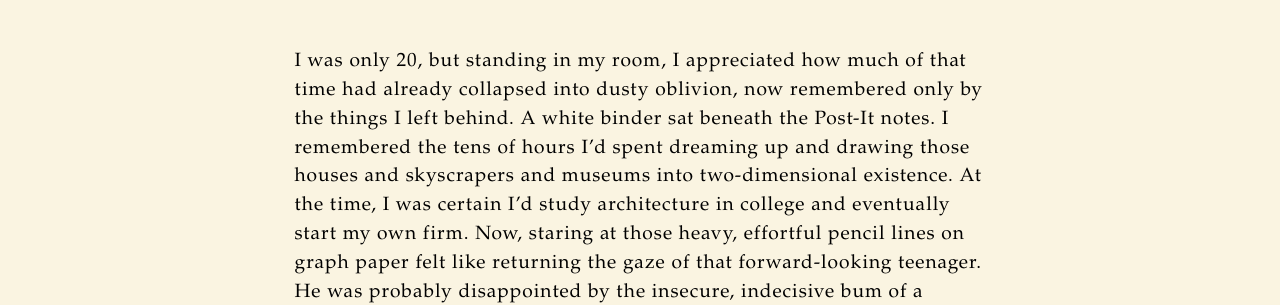
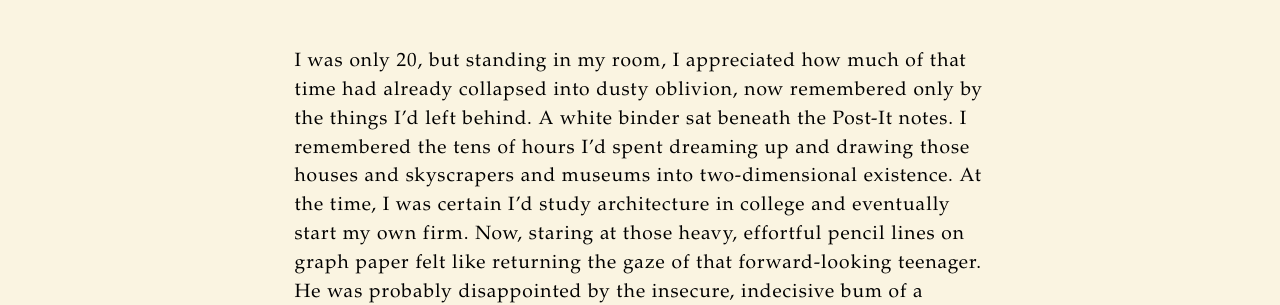
Before and after one commit to jk5228/unnamed, a Jekyll site: the page built from _posts/2014-05-02-cleaning.md, in a window 1280 px wide and 900 px high, scrolled down 2479 px. Shown: the part 208-513 px from the top of the window. Built offline with Jekyll 4.4.1, drawn with Linux system fonts in a browser that asks for light colours; Markdown is read by kramdown in place of the engine named in the settings; some of the changed text lies outside the part shown.

```diff
--- a/_posts/2014-05-02-cleaning.md
+++ b/_posts/2014-05-02-cleaning.md
@@ -11,4 +11,4 @@ This was Christmas day of my sophomore year in college. In recent years my famil
 
 My old desk was covered with more papers and bits of plastic and metal dissected from airsoft guns and dead electronics. At the corner of my desk sat a blue rotating desk organizer, filled with cereal box trinkets, springs sticking out from a gaggle of magnets like unkempt hair. I appraised all of these worthless, inscrutable scraps of the past with some satisfaction. I alone could unravel this frozen, meaningless chaos. Where this round bit came from, its function, why it now sat on my desk. When I drew this picture and what I was thinking at the time. A few hours had already passed, and I’d so far managed to scavenge around for glimmers in an unperturbed sea of memories. Post-It notes clung to the far wall, each recording some lofty goal I’d set for myself in high school. I thought about my friend Cole’s bedroom, clean and unfettered by such sentimental baggage. Cole lived a few roads down from here, and I’d whiled away weeks at his house during high school. Now I was at college and he was working two jobs. I wondered where the anachronisms in his house were, where the childhood toys and forgotten books collected dust.
 
-I was only 20, but standing in my room, I appreciated how much of that time had already collapsed into dusty oblivion, now remembered only by the things I left behind. A white binder sat beneath the Post-It notes. I remembered the tens of hours I’d spent dreaming up and drawing those houses and skyscrapers and museums into two-dimensional existence. At the time, I was certain I’d study architecture in college and eventually start my own firm. Now, staring at those heavy, effortful pencil lines on graph paper felt like returning the gaze of that forward-looking teenager. He was probably disappointed by the insecure, indecisive bum of a college student he’d one day become. I closed the binder and tossed it back into its dusty place. I’d gone into my bedroom to clean it and, failing that, decided to settle for some reminiscing. Standing amid the wreckages of the past, looking through old iterations of myself, I felt disquieted by the instability.
+I was only 20, but standing in my room, I appreciated how much of that time had already collapsed into dusty oblivion, now remembered only by the things I'd left behind. A white binder sat beneath the Post-It notes. I remembered the tens of hours I’d spent dreaming up and drawing those houses and skyscrapers and museums into two-dimensional existence. At the time, I was certain I’d study architecture in college and eventually start my own firm. Now, staring at those heavy, effortful pencil lines on graph paper felt like returning the gaze of that forward-looking teenager. He was probably disappointed by the insecure, indecisive bum of a college student he’d one day become. I closed the binder and tossed it back into its dusty place. I’d gone into my bedroom to clean it and, failing that, decided to settle for some reminiscing. Standing amid the wreckages of the past, looking through old iterations of myself, I felt disquieted by the instability.
```
